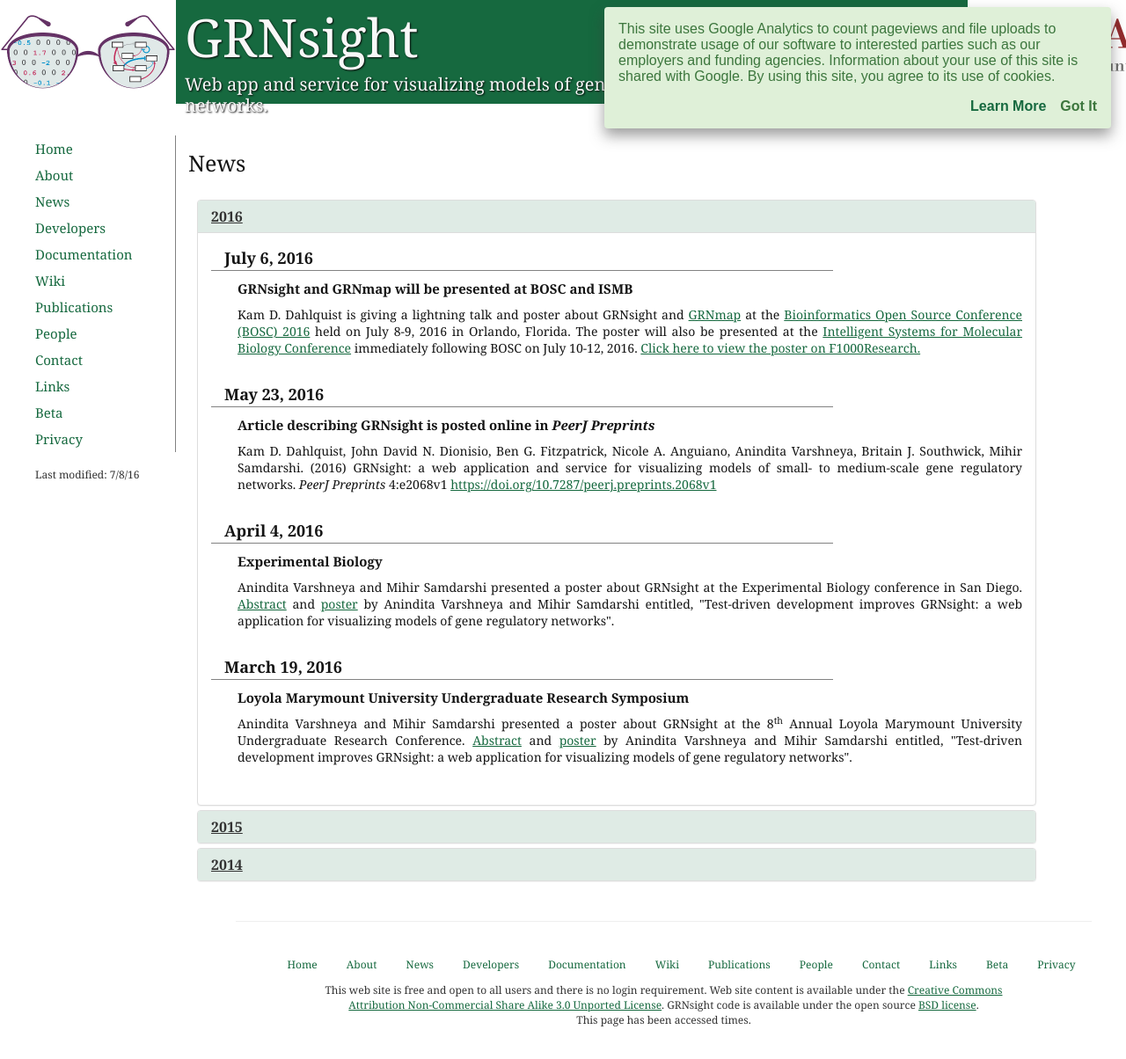
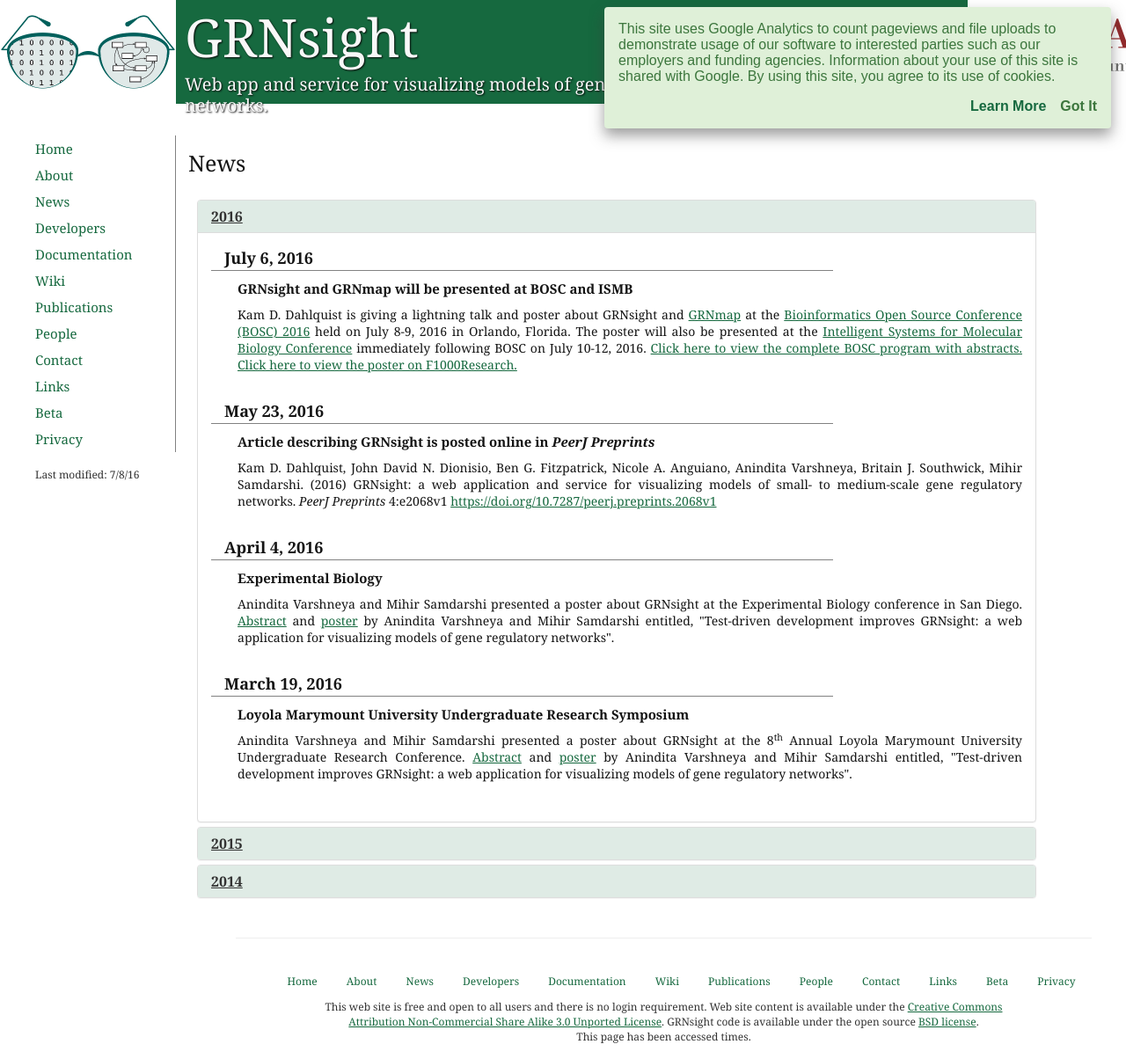
Before and after one commit to dondi/GRNsight, a Jekyll site: the page built from news.html, in a window 1280 px wide. Shown: the whole page at 88% size. Built offline with Jekyll 4.4.1, drawn with Linux system fonts in a browser that asks for light colours; nearby versions of some CDN libraries.

Commit message:
add link to BOSC program

```diff
--- a/news.html
+++ b/news.html
@@ -20,7 +20,7 @@
                             <div class="panel-body">
                                 <p class="newsDate">July 6, 2016</p>
                                 <p class="newsHeader">GRNsight and GRNmap will be presented at BOSC and ISMB</p>
-                                <p class="newsInfo">Kam D. Dahlquist is giving a lightning talk and poster about GRNsight and <a href="http://kdahlquist.github.io/GRNmap/index.html">GRNmap</a> at the <a href="https://www.open-bio.org/wiki/BOSC_2016">Bioinformatics Open Source Conference (BOSC) 2016</a> held on July 8-9, 2016 in Orlando, Florida.  The poster will also be presented at the <a href="https://www.iscb.org/ismb2016">Intelligent Systems for Molecular Biology Conference</a> immediately following BOSC on July 10-12, 2016.  <a href="http://f1000research.com/posters/5-1618">Click here to view the poster on F1000Research.</a></p>
+                                <p class="newsInfo">Kam D. Dahlquist is giving a lightning talk and poster about GRNsight and <a href="http://kdahlquist.github.io/GRNmap/index.html">GRNmap</a> at the <a href="https://www.open-bio.org/wiki/BOSC_2016">Bioinformatics Open Source Conference (BOSC) 2016</a> held on July 8-9, 2016 in Orlando, Florida.  The poster will also be presented at the <a href="https://www.iscb.org/ismb2016">Intelligent Systems for Molecular Biology Conference</a> immediately following BOSC on July 10-12, 2016.  <a href="https://www.open-bio.org/w/images/2/24/BOSC2016-program4.pdf">Click here to view the complete BOSC program with abstracts.</a> <a href="http://f1000research.com/posters/5-1618">Click here to view the poster on F1000Research.</a></p>
 
                                 <p class="newsDate">May 23, 2016</p>
                                 <p class="newsHeader">Article describing GRNsight is posted online in <i>PeerJ Preprints</i></p>
```
